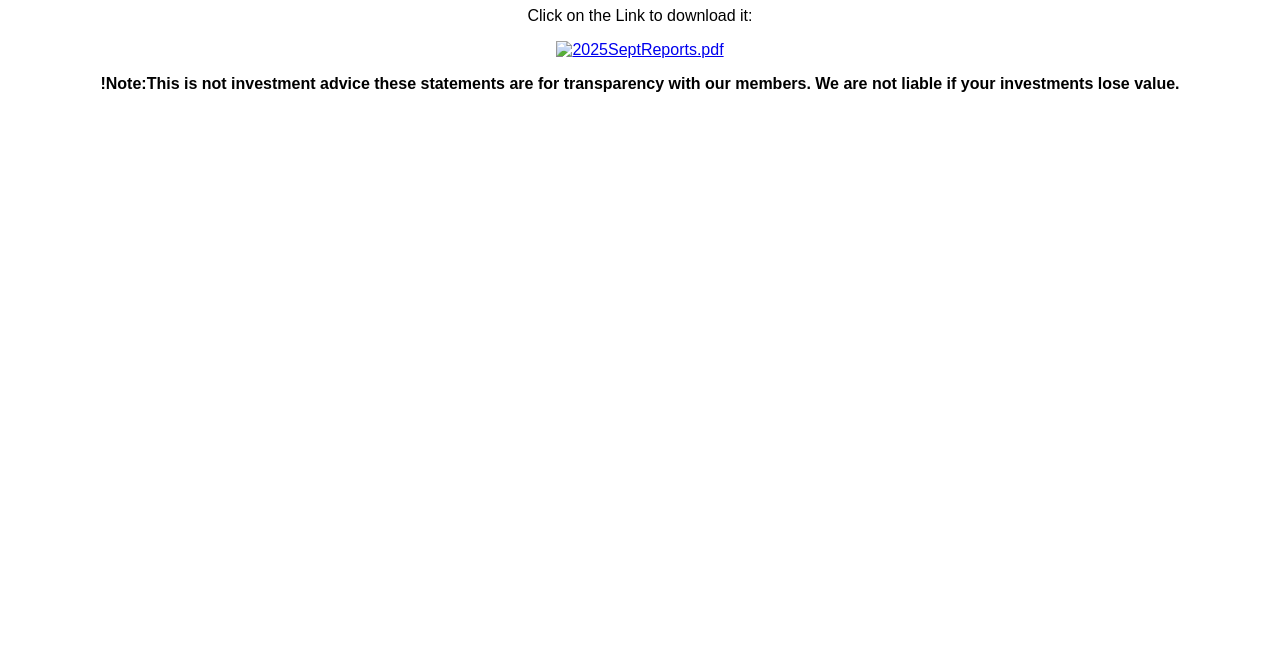
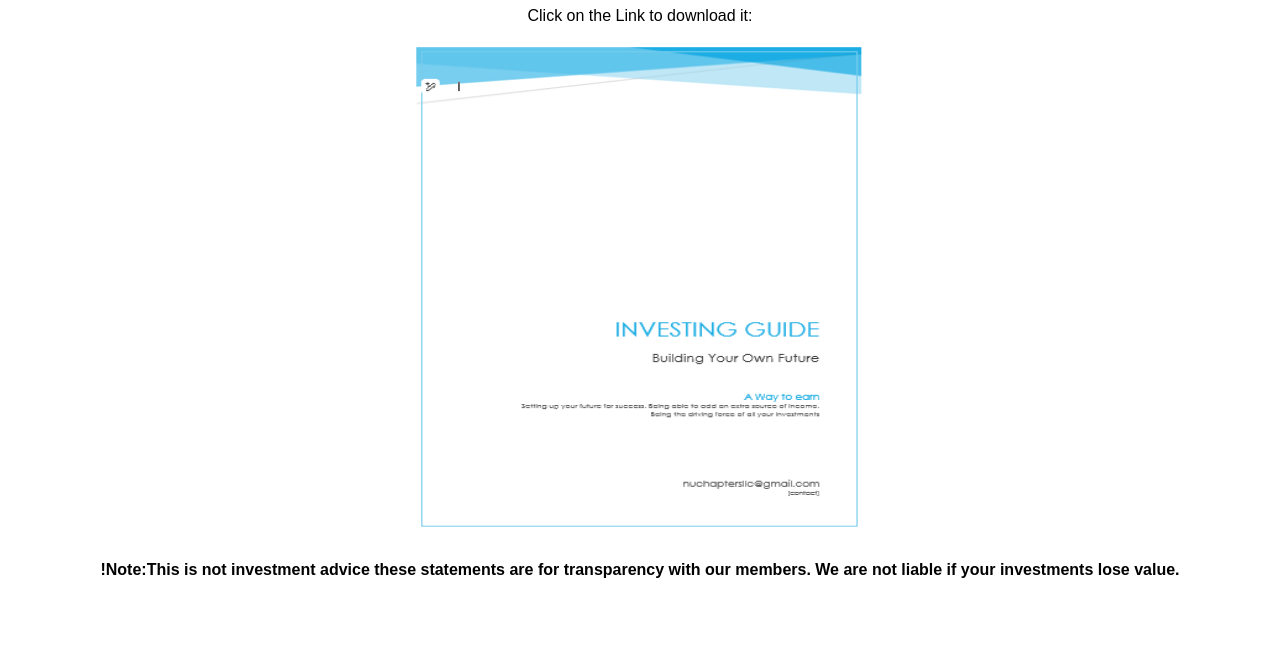
Before and after one commit to nuchapterltd/nuchapterltd-coder.github.io, a plain HTML site: page index.html in a window 1280 px wide. Shown: the part 130-800 px from the top of the page. Drawn offline with Linux system fonts and the light colour scheme.

Commit message:
Update index.html

```diff
--- a/index.html
+++ b/index.html
@@ -98,7 +98,7 @@
 
 	<p>Click on the Link to download it:<p>
 	<a href="InvestingGuide.pdf" download>
-  	<img src="img/TP1.png" alt="2025SeptReports.pdf" width="450" height="500">
+  	<img src="TP1.png" alt="2025SeptReports.pdf" width="450" height="500">
 	</a>
 
 	<p><b>!Note:This is not investment advice these statements are for transparency with our members.
```
